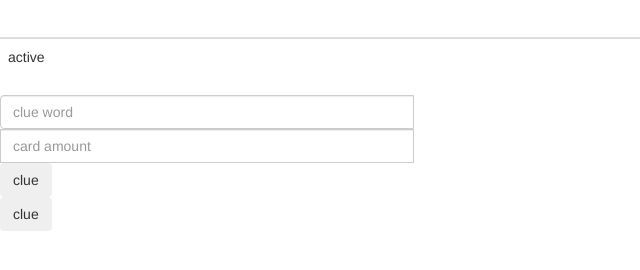
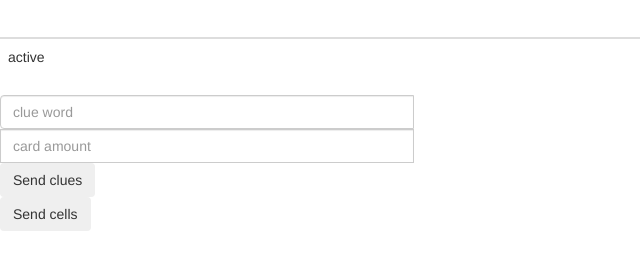
Before and after one commit to mavho/SlugNames, a Flask app: template SlugNames/templates/layouts/game_room.html in a window 1280 px wide. Shown: the part 234-504 px from the top of the page, without its empty margins (0-640 px from the left). Run offline with Flask 2, Linux system fonts and the light colour scheme; the template is opened without the code that fills it: most values are stand-ins (such as "Sample title", 1, 10 or a date in 2020); some libraries are stand-ins or nearby versions.

Commit message:
small dumb changes

```diff
--- a/SlugNames/RoomMaster.py
+++ b/SlugNames/RoomMaster.py
@@ -81,8 +81,9 @@ class RoomMaster():
 
     def determineAction(self, cardQ, turn):
         """
-        Returns a tuple, (state,word) if successful.
-        On duplicate cards returns a tuple with empty strings
+        CardQ is a dictionary indexed by "rowcol": and has 2 attr's row and col
+
+        TODO: send back an action.
         """
         if turn == 'blue' and self.senders != (len(self.team_blue) - 1):
             print("Not time to emit back anything",file=sys.stderr)
--- a/SlugNames/templates/layouts/game_room.html
+++ b/SlugNames/templates/layouts/game_room.html
@@ -91,12 +91,12 @@
         <input id="card_amt_input" type="text" class="form-control" placeholder="card amount" >
 
         <div class="input-group-append">
-          <button class="btn btn-outline-secondary" type="button" id="send_clue_btn">clue</button>
+          <button class="btn btn-outline-secondary" type="button" id="send_clue_btn">Send clues</button>
         </div>
     </div>
 
     <div id="send_cell_cont">
-        <button class="btn btn-outline-secondary" type="button" id="send_cells_btn">clue</button>
+        <button class="btn btn-outline-secondary" type="button" id="send_cells_btn">Send cells</button>
     </div>
 
 
```
